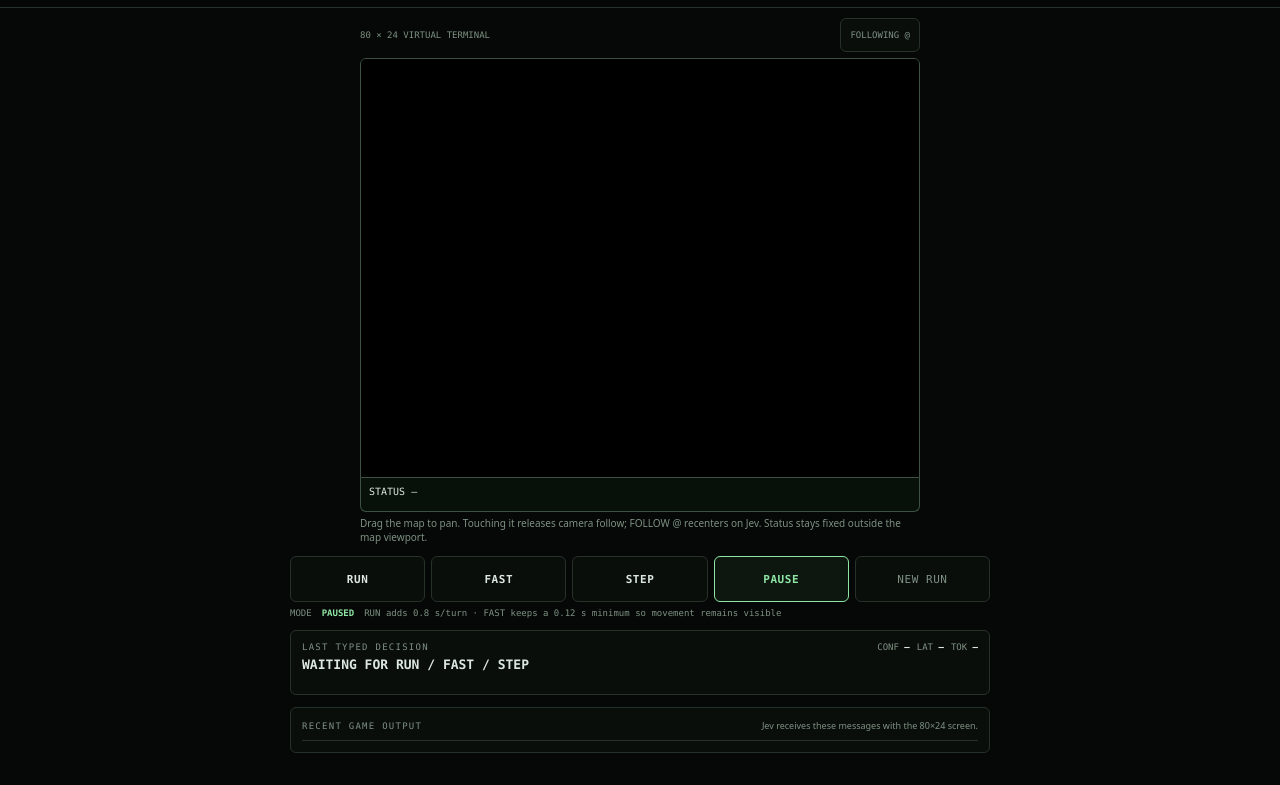
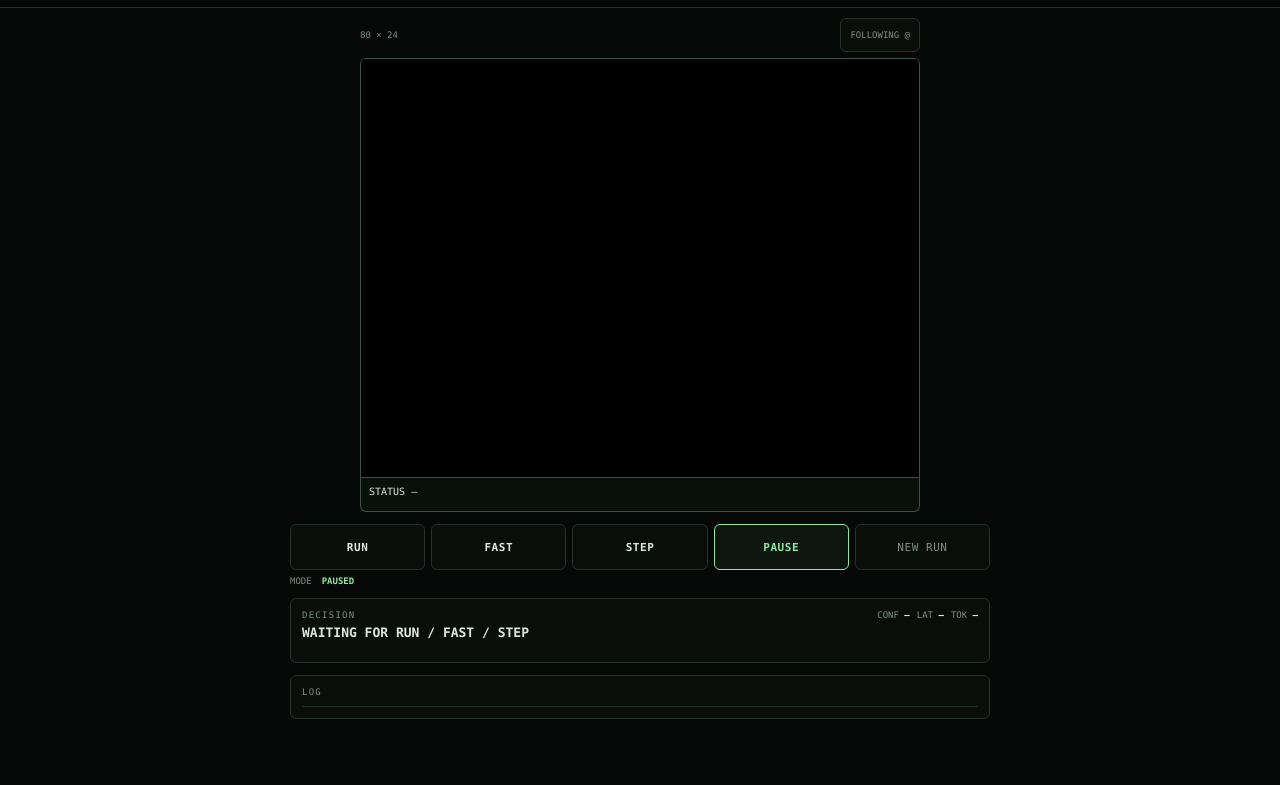
Before and after one commit to oqzl/JevSamples, a website: page web/index.html in a window 1280 px wide. Shown: the part 58-843 px from the top of the page. After the commit the page ends 809 px from the top, so only its background shows below. Drawn offline with Linux system fonts and the light colour scheme.

Commit message:
Trim explanatory UI copy

```diff
--- a/web/index.html
+++ b/web/index.html
@@ -28,7 +28,7 @@
   <main class="shell">
     <section class="screen-section" aria-label="Rogue terminal">
       <div class="screen-toolbar">
-        <span>80 × 24 VIRTUAL TERMINAL</span>
+        <span>80 × 24</span>
         <button id="followButton" type="button">FOLLOWING @</button>
       </div>
       <div id="messageOverlay" class="message-strip" aria-live="polite" hidden></div>
@@ -39,7 +39,6 @@
         <div id="ripOverlay" class="rip-overlay" hidden><pre id="ripArt"></pre></div>
       </div>
       <div id="rogueStatus" class="rogue-status" aria-label="Rogue player status">STATUS —</div>
-      <div class="screen-note">Drag the map to pan. Touching it releases camera follow; FOLLOW @ recenters on Jev. Status stays fixed outside the map viewport.</div>
     </section>
 
     <section class="controls" aria-label="Simulation controls">
@@ -49,12 +48,12 @@
       <button id="pauseButton" type="button" class="selected">PAUSE</button>
       <button id="restartButton" type="button" class="secondary">NEW RUN</button>
     </section>
-    <div class="mode-line">MODE <b id="modeLabel">PAUSED</b><span>RUN adds 0.8 s/turn · FAST keeps a 0.12 s minimum so movement remains visible</span></div>
+    <div class="mode-line">MODE <b id="modeLabel">PAUSED</b></div>
 
     <section class="decision" aria-label="Last Jev decision">
       <div class="decision-head">
         <div>
-          <div class="eyebrow">LAST TYPED DECISION</div>
+          <div class="eyebrow">DECISION</div>
           <h2 id="lastAction">WAITING FOR RUN / FAST / STEP</h2>
         </div>
         <div class="metrics">
@@ -68,8 +67,7 @@
 
     <section class="messages" aria-label="Recent Rogue messages">
       <div class="section-head">
-        <div class="eyebrow">RECENT GAME OUTPUT</div>
-        <span>Jev receives these messages with the 80×24 screen.</span>
+        <div class="eyebrow">LOG</div>
       </div>
       <ol id="messageLog"></ol>
     </section>
```
